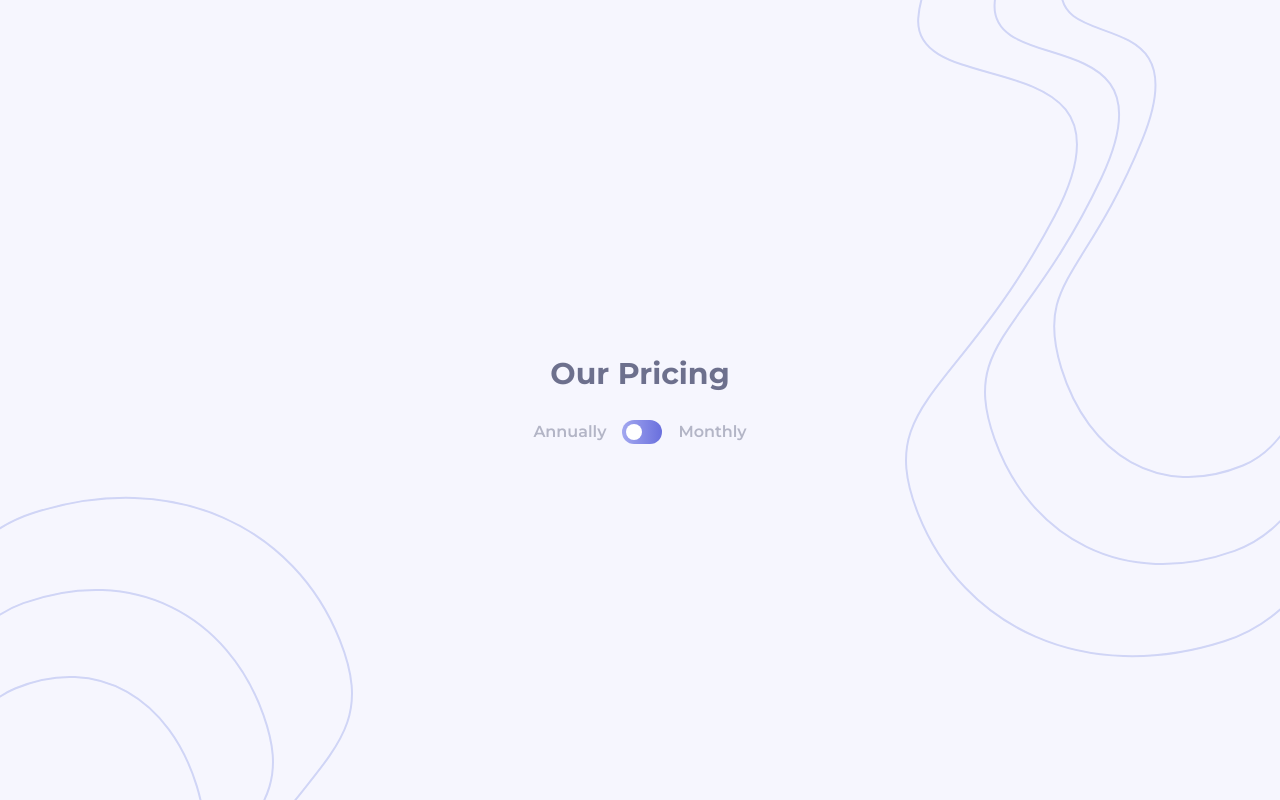
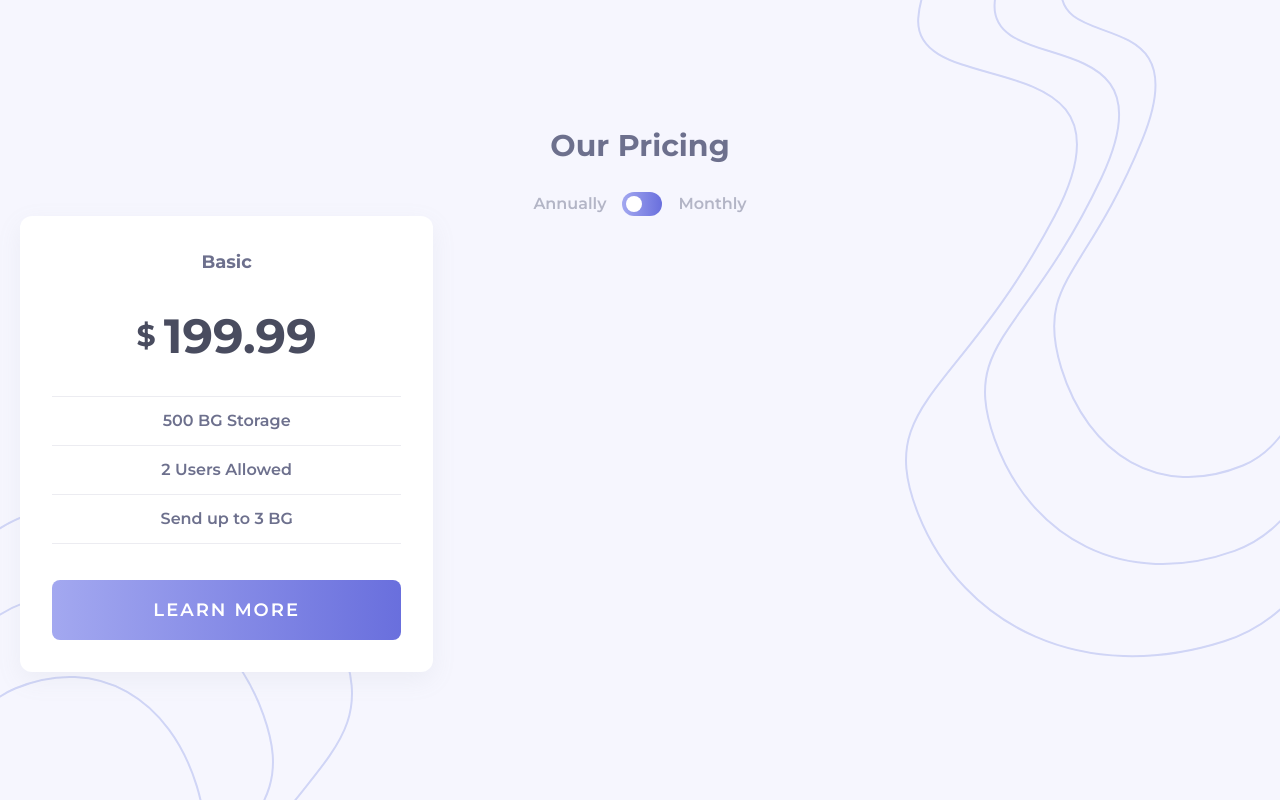
Before and after one commit to aatmaneoulmouden/pricing-component-with-toggle, a React (Vite) app: page / in a window 1280 px wide. Built offline with nearby package versions, Linux system fonts and the light colour scheme.

Commit message:
Create package demo compoenent

```diff
--- /dev/null
+++ b/src/components/Package.jsx
@@ -0,0 +1,16 @@
+const Package = () => {
+  return (
+    <article className="package z-10 bg-white p-8 rounded-xl shadow-base text-center flex flex-col justify-center items-center gap-9">
+      <h2 className="name text-lg font-bold text-neutral-grayish-blue">Basic</h2>
+      <h3 className="pricing text-5xl font-bold text-neutral-dark-grayish-blue flex justify-center items-center"><span className="text-3xl mr-2">$</span>199.99</h3>
+      <ul className="features w-full">
+        <li>500 BG Storage</li>
+        <li>2 Users Allowed</li>
+        <li>Send up to 3 BG</li>
+      </ul>
+      <button className="w-full p-4 rounded-lg text-lg font-semibold uppercase tracking-[2px] text-white bg-gradient-to-r from-primary-light-purple to-primary-dark-purple">Learn More</button>
+    </article>
+  );
+};
+
+export default Package;
--- a/src/components/Pricing.jsx
+++ b/src/components/Pricing.jsx
@@ -1,6 +1,7 @@
 import topBackground from "../assets/bg-top.svg";
 import bottomBackground from "../assets/bg-bottom.svg";
 import { useState } from "react";
+import Package from "./Package";
 
 const Pricing = () => {
   const [pricingType, setPricingType] = useState("annually");
@@ -45,6 +46,9 @@ const Pricing = () => {
             </button>
             <button className="pricing-type">Monthly</button>
           </div>
+          <div className="packages-wrapper grid grid-cols-3">
+            <Package />
+          </div>
         </div>
       </div>
     </section>
--- a/src/data/packages.js
+++ b/src/data/packages.js
@@ -10,6 +10,7 @@ export default [
             "2 Users Allowed",
             "Send up to 3 BG"
         ],
+        isRecommended: false,
     },
     {
         name: "Professional",
@@ -22,6 +23,7 @@ export default [
             "5 Users Allowed",
             "Send up to 10 BG"
         ],
+        isRecommended: true,
     },
     {
         name: "Master",
@@ -34,5 +36,6 @@ export default [
             "10 Users Allowed",
             "Send up to 20 BG"
         ],
+        isRecommended: false,
     },
 ]
--- a/src/index.css
+++ b/src/index.css
@@ -14,4 +14,12 @@
     .pricing-type {
         @apply font-semibold text-neutral-light-grayish-blue;
     }
+
+    .features li {
+        @apply py-3 border-t border-neutral-light-grayish-blue/25 font-semibold text-neutral-grayish-blue;
+    }
+
+    .features li:last-child {
+        @apply border-b;
+    }
 }
--- a/tailwind.config.js
+++ b/tailwind.config.js
@@ -30,6 +30,9 @@ export default {
           'grayish-blue': 'hsl(233, 13%, 49%)',
           'dark-grayish-blue': 'hsl(232, 13%, 33%)',
         },
+      },
+      boxShadow: {
+        "base": "rgba(149, 157, 165, 0.1) 0px 8px 24px;"
       }
     },
   },
```
Also changed, not shown: src/components/Card.jsx (deleted).
